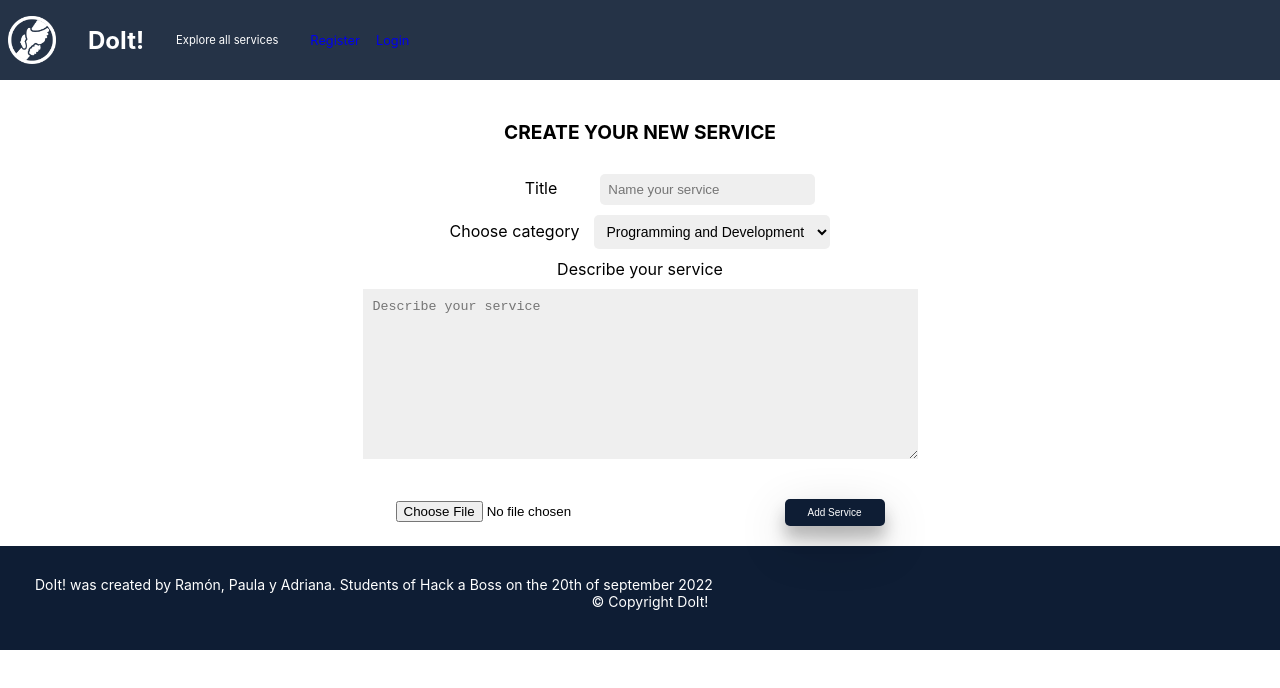
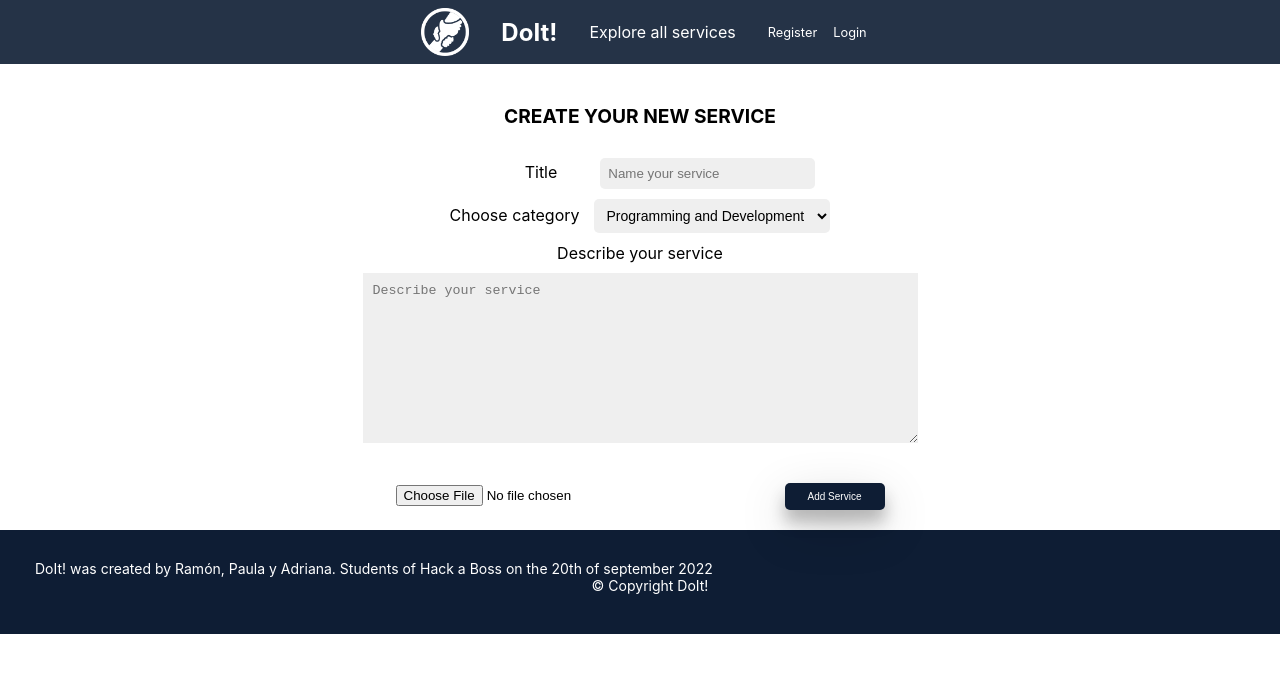
Before and after one commit to nyxelviqueira/frontend-doit, a React (Create React App) app: page /newservice in a window 1280 px wide. Shown: the top 688 px of the page. Built offline with nearby package versions, Linux system fonts and the light colour scheme.

Commit message:
new commit

```diff
--- a/src/components/auth/Auth.jsx
+++ b/src/components/auth/Auth.jsx
@@ -2,35 +2,39 @@ import { useContext } from "react";
 import { Link } from "react-router-dom";
 import { AuthContext } from "../../context/AuthContext";
 import { NewServiceButton } from "../newServiceButton/NewServiceButton";
-import '../header/Header';
+import "./auth.css";
 
 export const Auth = () => {
-
   const { user, logout } = useContext(AuthContext);
 
-    return user ?
-        (
+  return user ? (
     <ul className="logged">
+      <NewServiceButton />
+      <li className="buttonsHeader">
+        <button className="logout" onClick={() => logout()}>
+          <Link to={"/login"} className="link">
+            Logout
+          </Link>
+        </button>
+      </li>
       <li className="headerUsername">
-                   <Link to={`/users`}>{user.user.username}</Link>
-                </li>
-                <li className="buttonsHeader">
-
-                    <button className="logout" onClick={() => logout()}>
-                        <Link to={"/login"}>Logout</Link>
-                    </button>
-
-                    <NewServiceButton />
+        <Link to={`/users`} className="link">
+          {user.user.username}
+        </Link>
       </li>
     </ul>
-        )
-        : (
+  ) : (
     <ul className="auth">
       <li>
-                    <Link to={"/register"}>Register</Link>
+        <Link to={"/register"} className="link">
+          Register
+        </Link>
       </li>
       <li>
-                    <Link to={"/login"}>Login</Link>
+        <Link to={"/login"} className="link">
+          Login
+        </Link>
       </li>
-            </ul>)
-}
+    </ul>
+  );
+};
--- /dev/null
+++ b/src/components/auth/auth.css
@@ -0,0 +1,42 @@
+.link {
+  color: #fff;
+}
+
+.logged {
+  display: grid;
+  gap: 0.4rem;
+}
+
+.auth {
+  color: rgb(246, 234, 234);
+  display: flex;
+  flex-direction: row;
+  font-size: 0.8rem;
+  gap: 1rem;
+  text-decoration: none;
+}
+
+.headerUsername {
+  font-size: 0.8rem;
+  text-decoration: underline;
+}
+
+.buttonsHeader {
+  display: flex;
+  gap: 0.5rem;
+  margin: 0 0.5rem 0 0;
+}
+
+.header .newServiceButton {
+  color: rgb(246, 234, 234);
+  background-color: rgba(14, 29, 52, 0.9);
+  border-radius: 30%;
+}
+
+.logout {
+  font-size: 14px;
+  background-color: rgba(14, 29, 52, 0.9);
+  color: #fff;
+  border-radius: 5px;
+  box-shadow: 0 2px 4px rgba(0, 0, 0, 0.2);
+}
--- a/src/components/header/Header.jsx
+++ b/src/components/header/Header.jsx
@@ -5,7 +5,7 @@ import { Link } from "react-router-dom";
 
 export const Header = () => {
   return (
-    <header className="header">
+    <header>
       <nav className="cont-nav">
         <img src={icon} alt="Icono" className="logo" />
 
--- a/src/components/header/header.css
+++ b/src/components/header/header.css
@@ -1,131 +1,78 @@
-/* - Very dark blue (main BG): hsl(217, 54%, 11%)
-- Very dark blue (card BG): hsl(216, 50%, 16%)
-- Very dark blue (line): hsl(215, 32%, 27%)
-- White: hsl(0, 0%, 100%) */
-
-a {
-  text-decoration: none;
-}
-
-
-
 header {
-  height: 5rem;
-  max-width: 100%;
-  display: flex;
+  padding: 0.5rem;
+  min-width: 100%;
   align-items: center;
   background-color: rgba(14, 29, 52, 0.9);
   position: sticky;
 }
 
-header.header .logo {
+header .title {
+  font-family: "Inter", sans-serif;
+  color: #fff;
+  text-decoration: none;
+}
+
+header .logo {
+  display: flex;
+  float: left;
   align-items: center;
   padding: 0 0 0 0.5rem;
   width: 3.5rem;
 }
 
-header.header .title {
-  float: left;
-  padding-right: -2rem;
+header nav {
+  gap: 2rem;
+}
+
+.explore-services {
+  color: white;
+  text-decoration: none;
+
+}
+
+.cont-nav {
+  display: flex;
+  align-items: center;
+  justify-content: center;
+}
+
+
+@media (min-width: 1025px) {
+
+header {
+  padding: 0.5rem;
+  min-width: 100%;
+  align-items: center;
+  background-color: rgba(14, 29, 52, 0.9);
+  position: sticky;
+}
+
+header .title {
   font-family: "Inter", sans-serif;
   color: #fff;
   text-decoration: none;
 }
 
-header.header nav {
+header nav {
   gap: 2rem;
 }
 
-header.header .auth {
-  float: left;
-  color: rgb(246, 234, 234);
-  display: flex;
-  flex-direction: row;
-  font-size: 0.8rem;
-  gap: 1rem;
+.explore-services {
+  color: white;
   text-decoration: none;
 }
-
-header.header .logged {
-  display: grid;
-  gap: 0.4rem;
-}
-
-header.header .newServiceButton {
-  color: rgb(246, 234, 234);
-  background-color: rgba(14, 29, 52, 0.9);
-  border-radius: 30%;
-}
-
-.logout {
-  color: rgb(246, 234, 234);
-  background-color: rgba(14, 29, 52, 0.9);
-  border-radius: 30%;
-}
-
-.headerUsername {
-  font-size: 0.8rem;
-  text-decoration: underline;
-}
-
-.buttonsHeader {
-  display: flex;
-  gap: 0.5rem;
-  margin: 0 0.5rem 0 0;
-}
-/* esto afectaria a todos los links de todo el header: no se vale */
-
-.explore-services {
-  float: left;
-  color: white;
-  text-decoration: none;
-  font-size: 0.7rem;
-}
-
-/* Aquí empieza el menú desplegable */
 
 .cont-nav {
   display: flex;
   align-items: center;
-  /*  position: absolute; */
+  justify-content: center;
 }
 
-.header li {
-  list-style: none;
-  cursor: pointer;
-  transition: 0.5s;
+header .logo {
+  display: flex;
+  float: left;
+  align-items: center;
+  padding: 0 0 0 0.5rem;
+  width: 3.5rem;
 }
-
-.header li:hover {
-  transition: 0.5s;
 }
-
-.cont-services {
-  position: absolute;
-  display: none;
-}
-
-.cont-services > li {
-  border-bottom: solid 1px black;
-  text-align: center;
-  background-color: rgba(14, 29, 52, 0.9);
-  padding: 1rem;
-  width: 10rem;
-  transform: translateX(-25%);
-  transition: 0.5s;
-}
-
-.cont-services > li:hover {
-  background-color: cadetblue;
-  transition: 0.5s;
-}
-
-.explore-services:hover > .cont-services {
-  display: block;
-}
-
-@media (min-width: 500px) {
-  header.header {
-    justify-content: space-between;
-  }
-}
--- a/src/components/modal/Modal.css
+++ b/src/components/modal/Modal.css
@@ -27,7 +27,7 @@
   right: 1rem;
 }
 
-.modal.is-open {
+@media (min-width: 1025px) {.modal.is-open {
   display: flex;
 }
 
@@ -41,3 +41,4 @@
     display: flex;
   }
 }
+}
--- a/src/components/service/Service.jsx
+++ b/src/components/service/Service.jsx
@@ -3,7 +3,6 @@ import { Link } from "react-router-dom";
 
 export const Service = ({ service }) => {
   let done;
-
   if (service.realized === 1) {
     done = "Done";
   } else {
--- a/src/components/servicesList/ServicesList.jsx
+++ b/src/components/servicesList/ServicesList.jsx
@@ -2,11 +2,10 @@ import { Service } from "../service/Service";
 import "./servicesList.css";
 
 export const ServicesList = ({ services }) => {
-
   return services.length ? (
     <ul className="services-list">
       {services.map((service) => {
-
+        console.log(service.description);
         return <Service key={service.id} service={service}></Service>;
       })}
     </ul>
```
Lines whose indentation alone changed are shown as unchanged.
